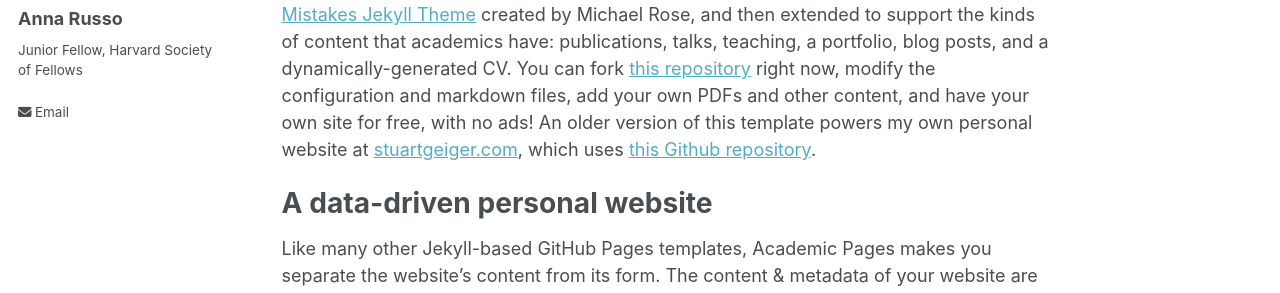
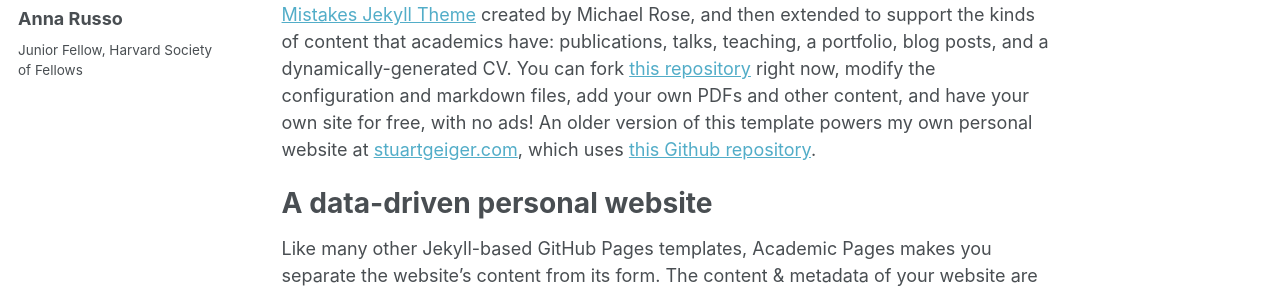
Before and after one commit to annarusso/annarusso.github.io, a Jekyll site: the page built from _pages/about.md, in a window 1280 px wide. Shown: the part 283-576 px from the top of the page. Built offline with Jekyll 4.4.1, drawn with Linux system fonts in a browser that asks for light colours.

Commit message:
Update _config.yml

```diff
--- a/_config.yml
+++ b/_config.yml
@@ -21,14 +21,14 @@ repository               : "annarusso/annarusso.github.io"
 #               Additional customization can be done by editing /_includes/author-profile.html
 author:
   # Biographic information
-  avatar           : "bio-photo.jpg"
+  avatar           : "bio-photo-russo.jpg"
   name             : "Anna Russo"
   pronouns         : # example: "she/her"
   bio              : "Junior Fellow, Harvard Society of Fellows"
   location         : #"Earth"
   employer         : #"Red Brick University"
   uri              : # URL
-  email            : "none@example.org"
+  email            : #"none@example.org"
 
   # Academic websites
   arxiv            : # URL - Update with the correct link to your profile
```
